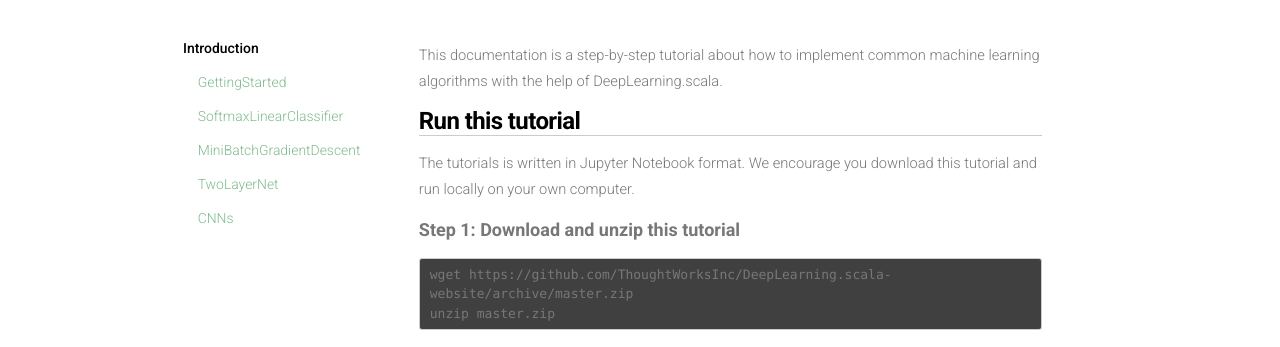
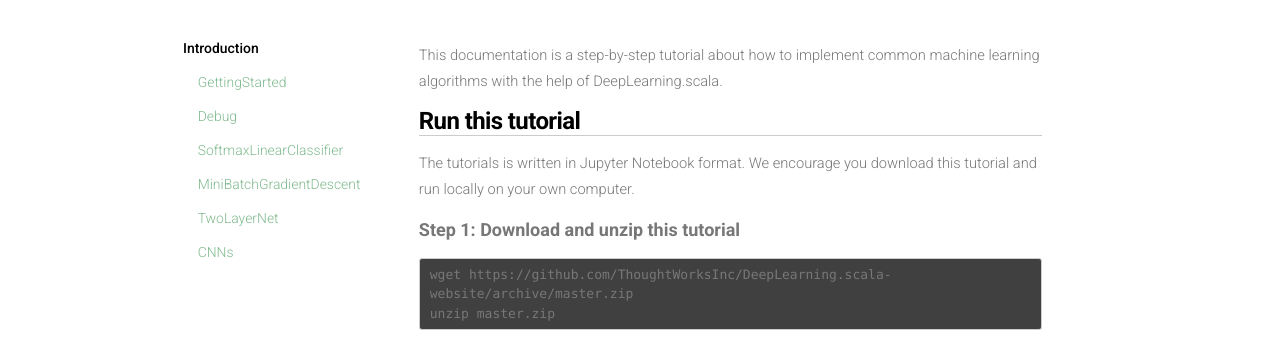
Before and after one commit to ThoughtWorksInc/DeepLearning.scala, a Jekyll site: the page built from doc/index.md, in a window 1280 px wide. Shown: the part 438-785 px from the top of the page. Built offline with Jekyll 4.4.1, drawn with Linux system fonts in a browser that asks for light colours; nearby versions of some CDN libraries; comment, search, counter and statistics services are not loaded.

Commit message:
Update doc.yml

```diff
--- a/_data/doc.yml
+++ b/_data/doc.yml
@@ -3,6 +3,8 @@
   subitems:
     - text: GettingStarted
       url: /demo/GettingStarted.html
+    - text: Debug
+      url: /demo/Debug.html
     - text: SoftmaxLinearClassifier
       url: /demo/SoftmaxLinearClassifier.html
     - text: MiniBatchGradientDescent
```
